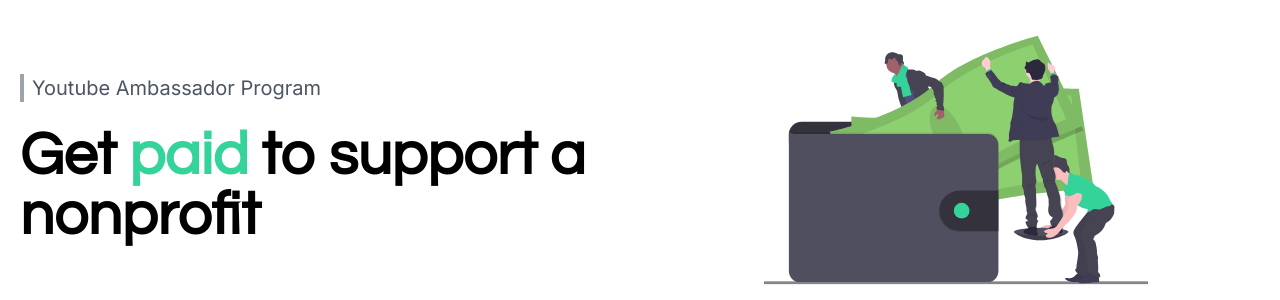
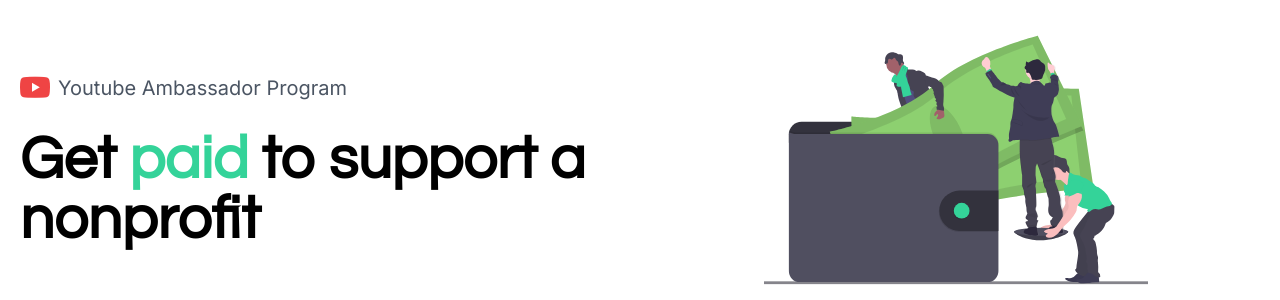
Before and after one commit to duckevinwu/nonprofit-donate, a React (Create React App) app in the folder client/: page /ambassador in a window 1280 px wide. Shown: the part 208-508 px from the top of the page. Built offline with nearby package versions, Linux system fonts and the light colour scheme.

Commit message:
add youtube logo to ambassador page title

```diff
--- a/client/src/components/Influencers.js
+++ b/client/src/components/Influencers.js
@@ -22,8 +22,11 @@
           <div className="container mx-auto px-3 py-12 lg:px-5">
             <div className="flex flex-col md:flex-row w-full">
               <div className="w-full md:w-1/2 md:mr-6 flex flex-col justify-center">
-                <p className="border-l-4 border-gray-400 pl-2 text-lg sm:text-xl text-gray-600">Youtube Ambassador Program</p>
-                <h2 className="mt-6 questrial font-bold text-4xl sm:text-5xl lg:text-6xl">Get <font className="questrial font-bold text-green-400">paid</font> to support a nonprofit</h2>
+                <div className="flex flex-col sm:flex-row items-center">
+                  <i className="bi-youtube text-red-500 text-3xl mr-2"></i>
+                  <p className="text-lg sm:text-xl text-gray-600">Youtube Ambassador Program</p>
+                </div>
+                <h2 className="text-center sm:text-left mt-6 questrial font-bold text-4xl sm:text-5xl lg:text-6xl">Get <font className="questrial font-bold text-green-400">paid</font> to support a nonprofit</h2>
               </div>
               <div className="w-full md:w-1/2 flex justify-center">
                 <img className="h-96 w-96" alt="support" src={support}></img>
```
